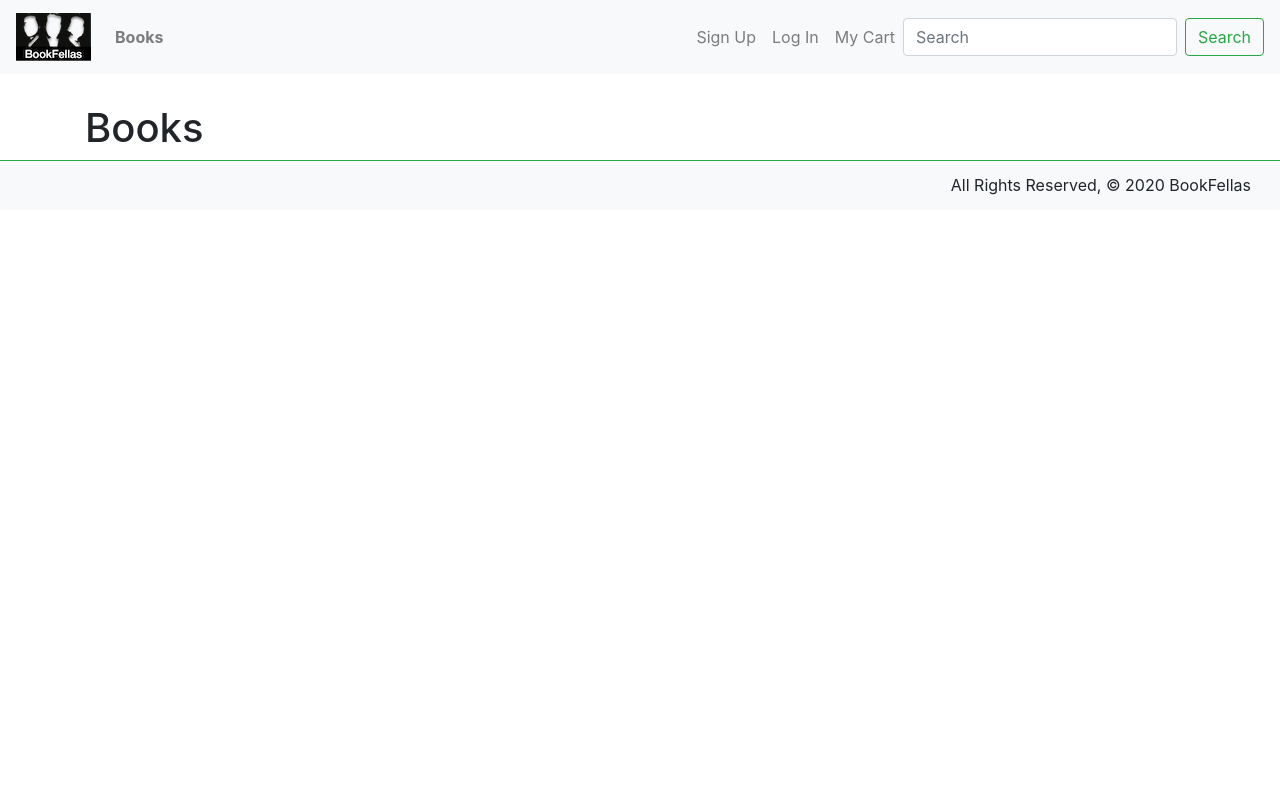
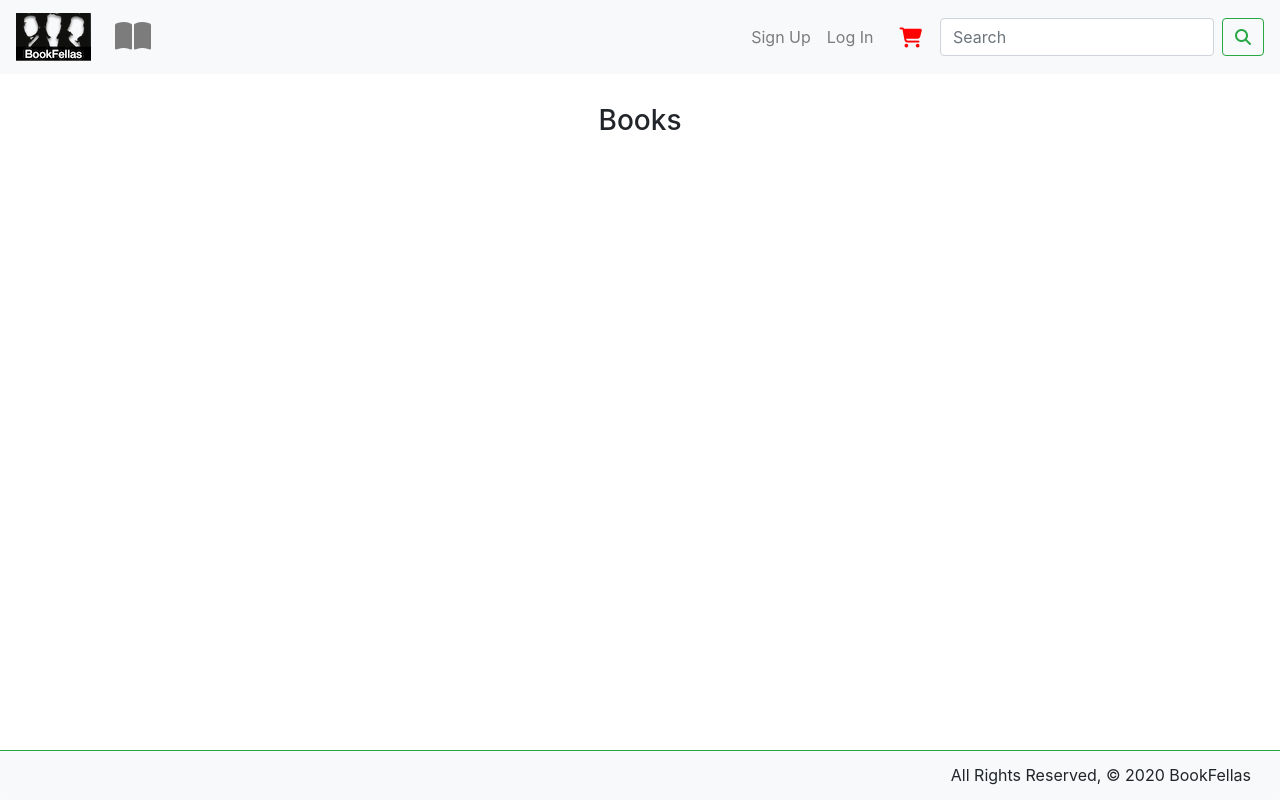
Before and after one commit to BookFellas/book-fellas, a Django app: page /books/ in a window 1280 px wide. Run offline with Django 3.2, Linux system fonts and the light colour scheme; data that the repository does not hold is empty; some libraries are stand-ins or nearby versions.

Commit message:
update css after Joaquim

```diff
--- a/main_app/static/css/style.css
+++ b/main_app/static/css/style.css
@@ -9,16 +9,15 @@ body {
 }
 
 footer {
-    margin-top: auto;
+    position: fixed;
+    height: 50px;
+    bottom: 0;
     width: 100%;
-    height: 50px;
-    position: sticky;
-    bottom: 0px;
-    left: 0px;
 }
 
 .row {
     text-align: center;
+    justify-content: center;
 }
 
 ul {
@@ -72,4 +71,19 @@ table {
     background-image: url(https://images2.minutemediacdn.com/image/upload/c_crop,h_1890,w_3363,x_0,y_193/f_auto,q_auto,w_1100/v1565628997/shape/mentalfloss/gettyimages-944631208.jpg);
     background-size: cover;
     height: 500px;
+    width: 1000px;
 }
+
+a:link {
+    text-decoration: none;
+}
+
+a:hover {
+    text-decoration: none;
+}
+
+h1 {
+    color: rgb(245, 228, 135);
+    text-align: center;
+    font-size: 80px;
+}
--- a/main_app/templates/base.html
+++ b/main_app/templates/base.html
@@ -7,11 +7,12 @@
     <meta http-equiv="X-UA-Compatible" content="ie=edge">
     <link rel="stylesheet" href="https://stackpath.bootstrapcdn.com/bootstrap/4.4.1/css/bootstrap.min.css" integrity="sha384-Vkoo8x4CGsO3+Hhxv8T/Q5PaXtkKtu6ug5TOeNV6gBiFeWPGFN9MuhOf23Q9Ifjh" crossorigin="anonymous">
     <link rel="stylesheet" type="text/css" href="{% static 'css/style.css' %}">
+    <script src="https://kit.fontawesome.com/ffb398ffd7.js" crossorigin="anonymous"></script>
     <script defer src="{% static 'javascripts/main.js' %}"></script>
     <title>{{ title }}</title>
 </head>
 <body>
-    <nav class="navbar navbar-expand-lg navbar-light bg-light">
+    <nav class="navbar navbar-expand-lg navbar-light bg-light border-success">
     <a class="navbar-brand" href="/">
         <img src="{% static 'image/BookFellas-Logo.png' alt="" %}">
         </a>
@@ -20,7 +21,7 @@
     </button>
 
     <div class="collapse navbar-collapse" id="navbarSupportedContent">
-        <li class="navbar-nav"><a class="nav-link" href="{% url 'index' %}"><strong>Books</strong></a></li>
+        <li class="navbar-nav"><a class="nav-link" href="{% url 'index' %}"><strong><i class="fas fa-book-open fa-2x"></i></strong></a></li>
         <ul class="navbar-nav ml-auto">
         {% if user.is_authenticated %}
         <li class="nav-item dropdown">
@@ -33,16 +34,16 @@
             <a class="dropdown-item" href="{% url 'logout' %}">Log Out</a>
             </div>
         </li>
-        <li class="nav-item"><a class="nav-link" href="{% url 'cart_index' %}">My Cart</a></li>
+        <li class="nav-item"><a class="nav-link" href="{% url 'cart_index' %}"><i class="fas fa-shopping-cart fa-lg" style="margin: 0 10px; color: green"></i></a></li>
         {% else %}
             <li class="nav-item"><a class="nav-link" href="{% url 'signup' %}">Sign Up</a></li>
             <li class="nav-item"><a class="nav-link" href="{% url 'login' %}">Log In</a></li>
-            <li class="nav-item"><a class="nav-link" href="{% url 'cart_index' %}">My Cart</a></li>
+            <li class="nav-item"><a class="nav-link" href="{% url 'cart_index' %}"><i class="fas fa-shopping-cart fa-lg" style="margin: 0 10px; color: red"></i></a></li>
         {% endif %}
         </ul>
         <form class="form-inline my-2 my-lg-0">
         <input class="form-control mr-sm-2" type="search" placeholder="Search" aria-label="Search">
-        <button class="btn btn-outline-success my-2 my-sm-0" type="submit">Search</button>
+        <button class="btn btn-outline-success my-2 my-sm-0" type="submit"><i class="fas fa-search"></i></button>
         </form>
     </div>
     </nav>
@@ -53,7 +54,7 @@
     <script src="https://code.jquery.com/jquery-3.4.1.slim.min.js" integrity="sha384-J6qa4849blE2+poT4WnyKhv5vZF5SrPo0iEjwBvKU7imGFAV0wwj1yYfoRSJoZ+n" crossorigin="anonymous"></script>
     <script src="https://cdn.jsdelivr.net/npm/popper.js@1.16.0/dist/umd/popper.min.js" integrity="sha384-Q6E9RHvbIyZFJoft+2mJbHaEWldlvI9IOYy5n3zV9zzTtmI3UksdQRVvoxMfooAo" crossorigin="anonymous"></script>
     <script src="https://stackpath.bootstrapcdn.com/bootstrap/4.4.1/js/bootstrap.min.js" integrity="sha384-wfSDF2E50Y2D1uUdj0O3uMBJnjuUD4Ih7YwaYd1iqfktj0Uod8GCExl3Og8ifwB6" crossorigin="anonymous"></script>
-<footer class="card-footer bg-light border-success">
+<footer class="card-footer fixed-bottom bg-light border-success">
     <div class="text-right">All Rights Reserved, &copy; 2020 BookFellas &nbsp;</div>
 </footer>
 </body>
--- a/main_app/templates/books/index.html
+++ b/main_app/templates/books/index.html
@@ -1,13 +1,13 @@
 {% extends 'base.html' %}
 {% block content %}
 
-<h1>Books</h1>
+<h3 class="row">Books</h3>
 <div class="row">
 {% for book in books %}
-    <div class="card-deck">
+    <div class="card-deck" style="width:400px">
         <a href="{% url 'detail' book.id %}">
             <div class="card">
-                <img class="card-img-top" src="{{ book.book_img }}" alt="{{ book.volumeInfo.title }}-image">
+                <img class="card-img-top" style="height: 450px" src="{{ book.book_img }}" alt="{{ book.volumeInfo.title }}-image">
                 <div class="card-body">
                     <h4 class="card-title">{{ book.title }}</h4>
                     <ul class="card-text">
@@ -15,7 +15,6 @@
                         <li><Strong>Published Date:</Strong> {{ book.year_published }}</li>
                         <li><Strong>Authors:</Strong> {{ book.author }}</li>
                         <li><Strong>ISBN:</Strong> {{ book.isbn}}</li>
-                        <li><Strong>Quantity:</Strong> {{ book.quantity}}</li>
                         <li><Strong>Price:</Strong> {{ book.price}}$CA</li>
                         {% if book.quantity > 0 %}
                             <li><Strong>Quantity:</Strong> {{ book.quantity }}</li>
@@ -23,11 +22,13 @@
                             <li><Strong>Quantity:</Strong> Not available now</li>
                         {% endif %}
                     </ul>
-                    <a href="#" class="btn btn-primary">Add To Cart</a>
+                    <a href="#" class="btn btn-success">Add To Cart</a>
                 </div>
             </div>
         </a>
     </div>
 {% endfor %}
 </div>
+
+
 {% endblock %}
--- a/main_app/templates/home.html
+++ b/main_app/templates/home.html
@@ -1,11 +1,12 @@
 {% extends 'base.html' %}
 {% block content %}
     <div class="container">
-    <header class="jumbotron" id="" style="margin: 30px auto;">
+    <a href="{% url 'index' %}"><header class="jumbotron" id="" style="margin: 30px auto;">
     <div class="container">
         <h1>Welcome BookFellas!</h1>
     </div>
     </header>
+    </a>
         <div class="row" id="results" style="display: flex; justify-content: space-between; flex-wrap: wrap">
         </div>
 </div>
--- a/main_app/templates/main_app/profile_form.html
+++ b/main_app/templates/main_app/profile_form.html
@@ -2,7 +2,7 @@
 
 {% block content %}
 
-<form action="{% url 'profiles_index' %}" method="post">
+<form action="" method="post">
     <div class="form-row">
 		{% csrf_token %}
 		<table class="table table-striped table-bordered">
@@ -10,5 +10,6 @@
 		</table>
 	</div>
 	<input type="submit" value="Submit!" class="btn float-right btn-success">
+	<button class="btn btn-warning"><a href={% url 'profiles_index' %}>Back</a></button>
 </form>
 {% endblock %}
--- a/main_app/templates/registration/login.html
+++ b/main_app/templates/registration/login.html
@@ -1,7 +1,7 @@
 {% extends 'base.html' %}
 {% block content %}
 
-<h1>Log In</h1>
+<h2>Log In</h2>
 
 <form method="post" action="{% url 'login' %}">
 	{% csrf_token %}
--- a/main_app/templates/registration/signup.html
+++ b/main_app/templates/registration/signup.html
@@ -1,7 +1,7 @@
 {% extends 'base.html' %}
 {% block content %}
 
-<h1>Sign Up</h1>
+<h2>Sign Up</h2>
 
 {% if error_message %}<p class="red-text">{{ error_message }}</p>{% endif %}
 
```
Also changed, not shown: main_app/templates/books/detail.html (+4 -5 lines).
